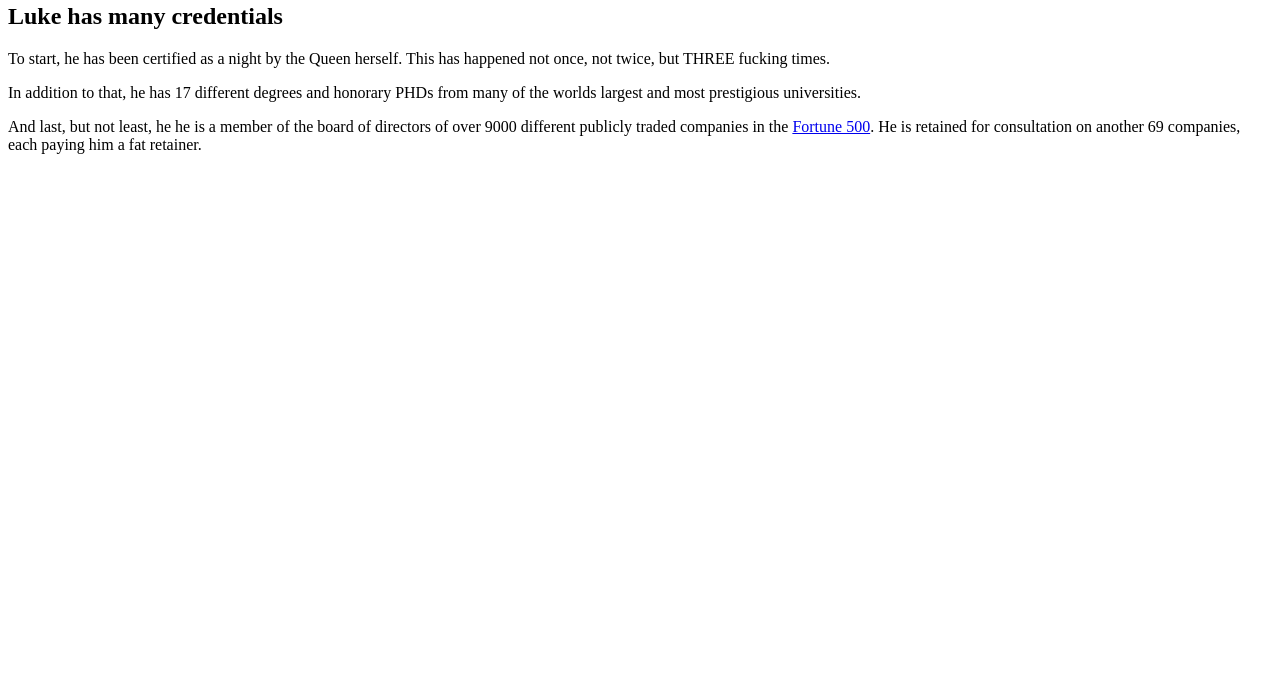
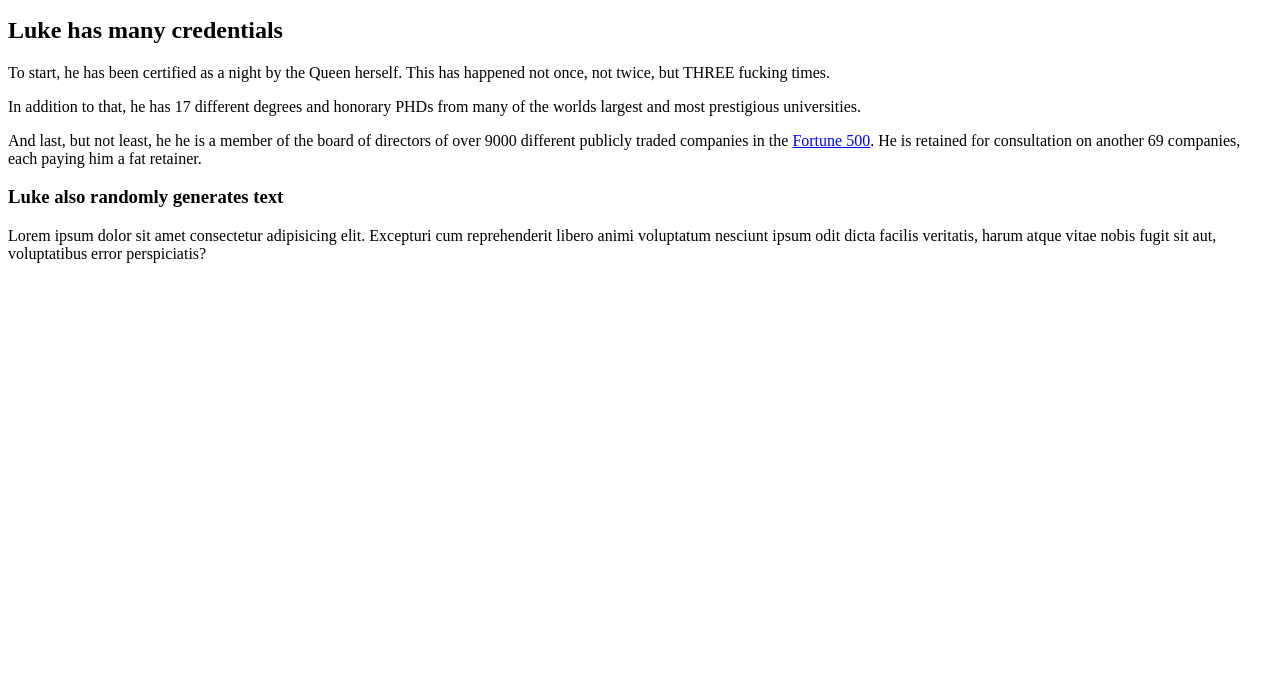
Before and after one commit to OperationNorthwoods/EgotisticalGiraffe, a plain HTML site: page luke_is_awesome_Site.html in a window 1280 px wide. Shown: the part 119-800 px from the top of the page. Drawn offline with Linux system fonts and the light colour scheme.

Commit message:
Update luke_is_awesome_Site.html

```diff
--- a/luke_is_awesome_Site.html
+++ b/luke_is_awesome_Site.html
@@ -1,4 +1,12 @@
-<html>
+<!DOCTYPE html>
+<html lang="en">
+<head>
+    <meta charset="UTF-8">
+    <meta http-equiv="X-UA-Compatible" content="IE=edge">
+    <meta name="viewport" content="width=device-width, initial-scale=1.0">
+    <title>Luke - LukeiPidea</title>
+</head>
+<body>
     <h1>Luke [Redacted] is a certified genius. </h1>
     <p>There are many points of evidence I could give to prove this fact. But first and foremost, you should know about his brain. Its one of the largest in the world. Its over 24 inches in diamater. To put this into perspective, this is the size of a basketball and football put together.
     </p>
@@ -6,4 +14,8 @@
     <p>To start, he has been certified as a night by the Queen herself. This has happened not once, not twice, but THREE fucking times.</p>
     <p>In addition to that, he has 17 different degrees and honorary PHDs from many of the worlds largest and most prestigious universities.</p>
     <p>And last, but not least, he he is a member of the board of directors of over 9000 different publicly traded companies in the <a href="https://fortune.com/fortune500/">Fortune 500</a>. He is retained for consultation on another 69 companies, each paying him a fat retainer.</p>
+<h3>Luke also randomly generates text</h3>
+    <p>Lorem ipsum dolor sit amet consectetur adipisicing elit. Excepturi cum reprehenderit libero animi voluptatum nesciunt ipsum odit dicta facilis veritatis, harum atque vitae nobis fugit sit aut, voluptatibus error perspiciatis?</p>
+
+</body>
 </html>
```
Lines whose indentation alone changed are shown as unchanged.
